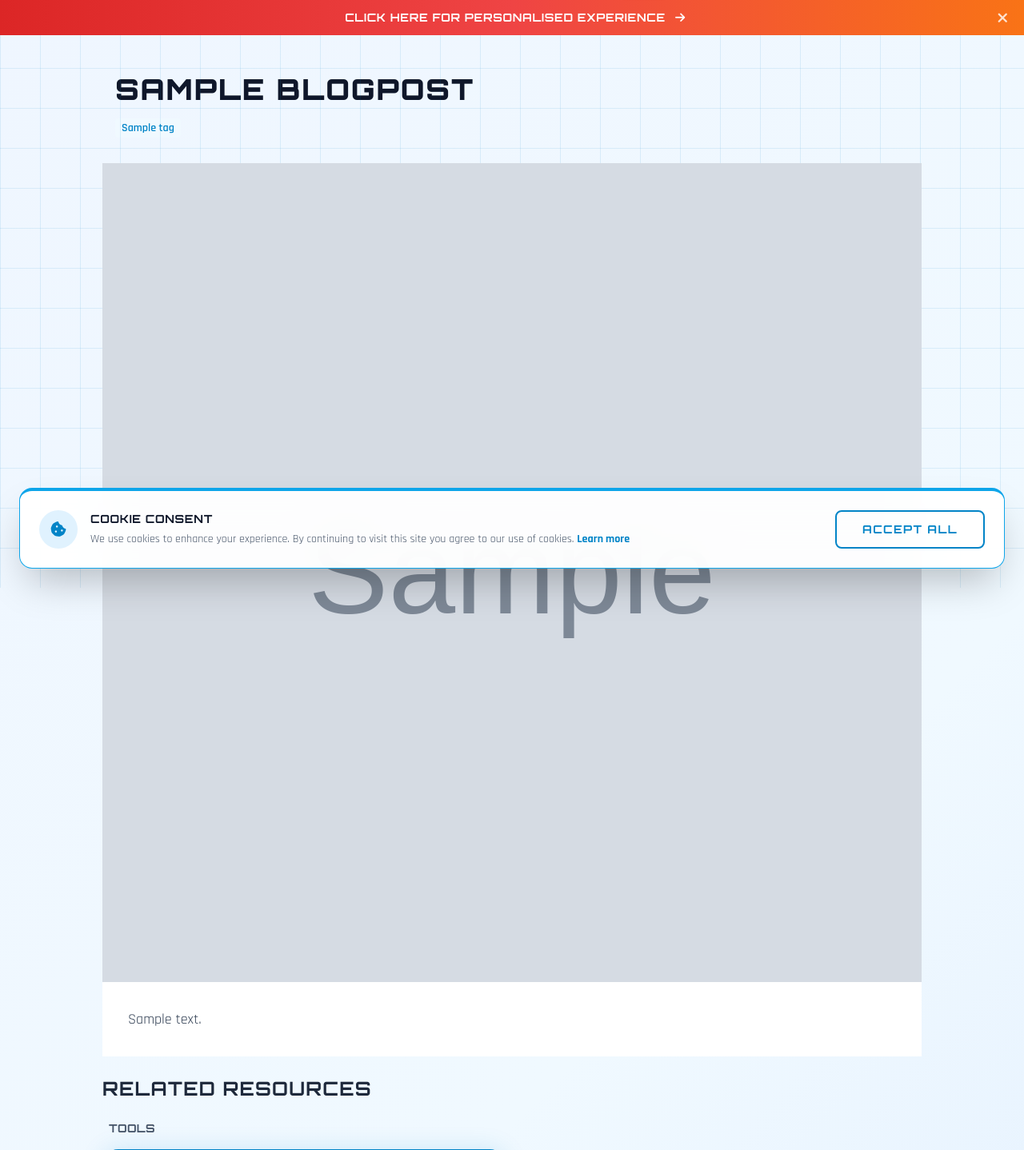
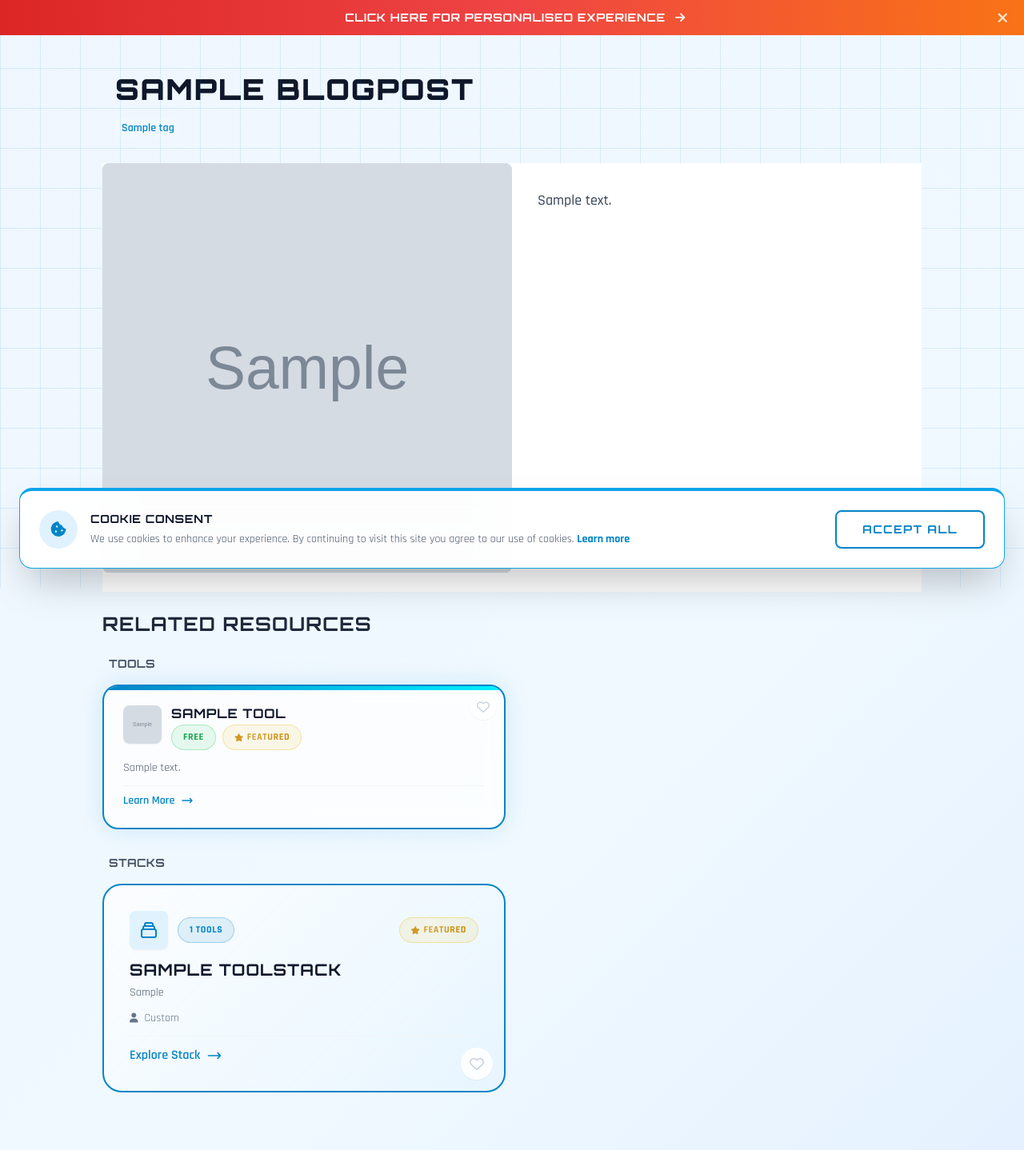
Before and after one commit to uponai/aijack, a Django app: a page that uses templates/blogs/blog_detail.html in a window 1280 px wide. Shown: the part 65-1503 px from the top of the page at 80% size. Run offline with Django 4.2, Linux system fonts and the light colour scheme; tables that the repository leaves empty hold one stand-in row (values such as "Sample post"); grey boxes marked "Sample" are stand-in pictures; data that the repository does not hold is empty; some libraries are stand-ins or nearby versions.

Commit message:
Refactor: Improve responsive layout and styling for blog chapter images and text on medium screens.

```diff
--- a/templates/blogs/blog_detail.html
+++ b/templates/blogs/blog_detail.html
@@ -27,11 +27,12 @@
         {% for chapter in blog.chapters.all %}
         <div class="blog-slide
             snap-center snap-always w-full h-full flex-shrink-0 relative flex flex-col
-            md:block md:w-full md:h-auto md:flex-shrink md:relative md:bg-white
+            md:flex md:flex-row md:w-full md:h-auto md:flex-shrink md:relative md:bg-white md:items-start
+            md:pb-6
         ">
             {# Image Container - FORCE SQUARE aspect ratio #}
-            <div class="relative w-full aspect-square flex-shrink-0">
-                <img src="{{ chapter.image.url }}" alt="Chapter {{ chapter.order }}" class="w-full h-full object-cover">
+            <div class="relative w-full aspect-square flex-shrink-0 md:w-1/2 shadow-md md:shadow-none border-b-4 border-brand-500/20 md:border-none">
+                <img src="{{ chapter.image.url }}" alt="Chapter {{ chapter.order }}" class="w-full h-full object-cover md:rounded-lg">
 
                 {# Mobile Overlay Title (First Slide Only) #}
                 {% if forloop.first %}
@@ -47,7 +48,7 @@
             </div>
 
             {# Text Container #}
-            <div class="flex-1 bg-white p-6 md:p-8 overflow-y-auto md:overflow-visible text-slate-700 leading-relaxed text-lg pb-16">
+            <div class="flex-1 bg-white p-6 md:p-8 text-slate-700 leading-relaxed text-lg pb-16 md:pb-8 md:w-1/2 font-medium">
                 {{ chapter.text|linebreaks }}
             </div>
         </div>
```
